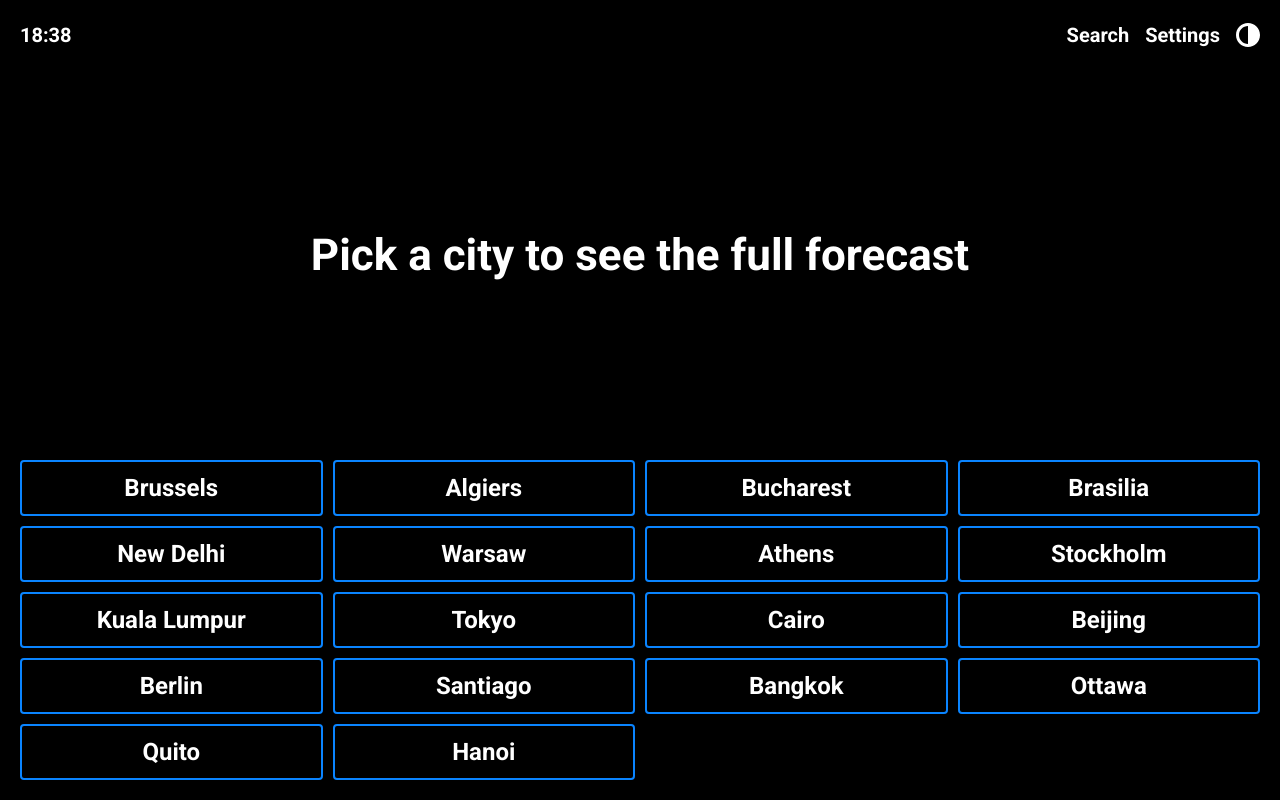
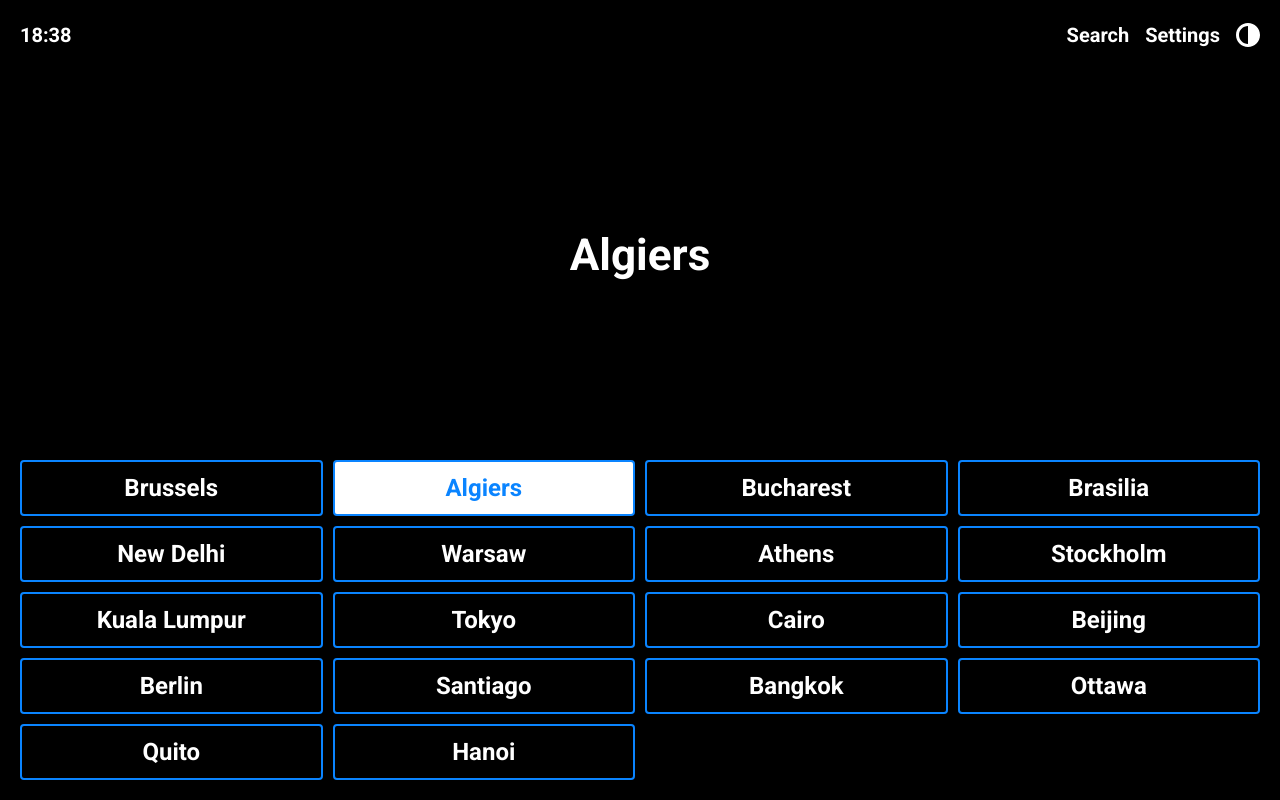
Before and after one commit to Colyail/weather-forecasts, a React (Create React App) app: page / in a window 1280 px wide. Both pictures are taken after a click on the button "Algiers". Built offline with nearby package versions, Linux system fonts and the light colour scheme.

Commit message:
feat: implement select city feature

```diff
--- a/src/components/Button/index.tsx
+++ b/src/components/Button/index.tsx
@@ -1,17 +1,15 @@
 import styled from 'styled-components'
 
-export const Button = styled.button`
-
+export const Button = styled.button<{ $isActive?: boolean; }>`
   height: 56px;
-  background: ${props => props.theme.background};
-  color: ${props => props.theme.text};
+  background: ${props => props.$isActive? props.theme.backgroundSecondary : props.theme.background};
+  color: ${props => props.$isActive ? props.theme.textSecondary : props.theme.text};
   border: ${props => props.theme.border} solid 2px;
   border-radius: 4px;
   font-size: 24px;
   font-weight: bold;
   cursor: pointer;
   &:hover {
-    background: ${props => props.theme.backgroundSecondary};
     color: ${props => props.theme.textSecondary};
   }
 `
--- a/src/components/CityButtonLayout.tsx
+++ b/src/components/CityButtonLayout.tsx
@@ -1,12 +1,22 @@
 import cities from 'utils/Cities.json'
 import { Button } from './Button';
 import styled from 'styled-components';
-const CityButtonLayout = () => {
+
+interface CityButtonLayoutProps {
+  setSelectedCity: (city: string) => void;
+  selectedCity: string;
+}
+const CityButtonLayout = (props: CityButtonLayoutProps) => {
+  const {
+    setSelectedCity,
+    selectedCity,
+  } = props;
+
   return (
     <ButtonLayout>
       {
         cities.map((city, index) => (
-          <Button key={index}>
+          <Button key={index} onClick={() => setSelectedCity(city)} $isActive={selectedCity === city}>
             {city}
           </Button>
         ))
--- a/src/pages/CurrentForecast.tsx
+++ b/src/pages/CurrentForecast.tsx
@@ -1,15 +1,21 @@
+import { useState } from 'react';
 import CityButtonGroup from 'components/CityButtonLayout';
 import Header from 'components/Header';
 import styled from 'styled-components';
 
 const CurrentForecast = () => {
+  const [selectedCity, setSelectedCity] = useState<string>("");
   return (
     <PageWrapper>
       <Header />
       <MainSection>
-        <TextSection>Pick a city to see the full forecast</TextSection>
+        {
+          selectedCity === "" ?
+          <TextSection>Pick a city to see the full forecast</TextSection> :
+          <TextSection>{selectedCity}</TextSection>
+        }
       </MainSection>
-      <CityButtonGroup />
+      <CityButtonGroup setSelectedCity={setSelectedCity} selectedCity={selectedCity}/>
     </PageWrapper>
   )
 }
--- a/src/styles/theme/themes.ts
+++ b/src/styles/theme/themes.ts
@@ -12,6 +12,7 @@ const lightTheme = {
   text: colors.white,
   textSecondary: colors.blue,
   background: colors.black,
+  backgroundSecondary: colors.white,
   border: colors.blue,
   borderLight: colors.cyan,
 };
@@ -21,6 +22,7 @@ const darkTheme: Theme = {
   text: colors.black,
   textSecondary: colors.blue,
   background: colors.white,
+  backgroundSecondary: colors.black,
   border: colors.blue,
   borderLight: colors.cyan,
 };
```
